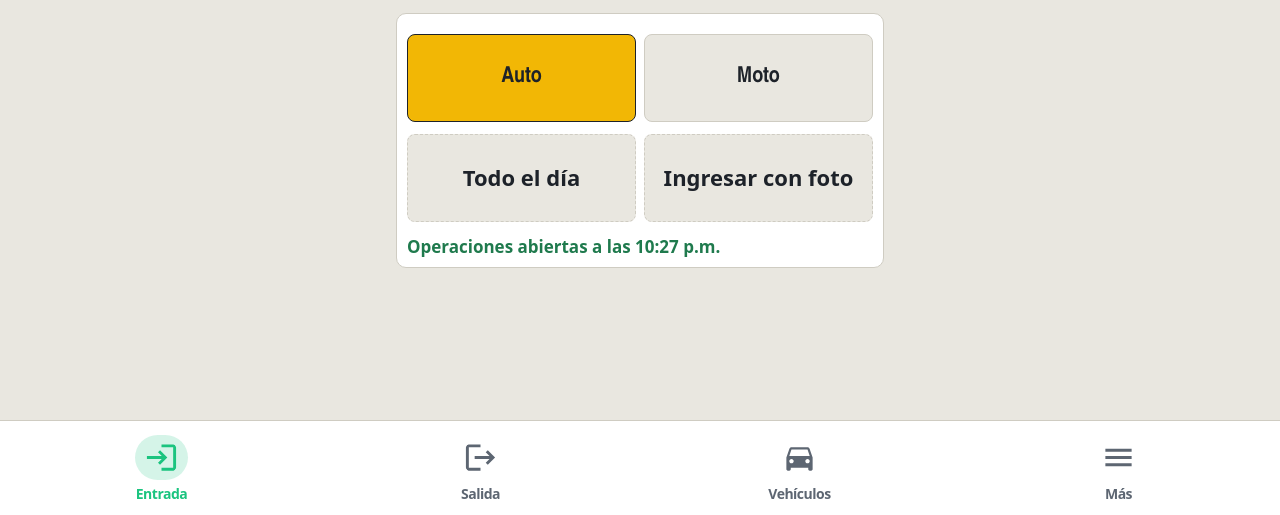
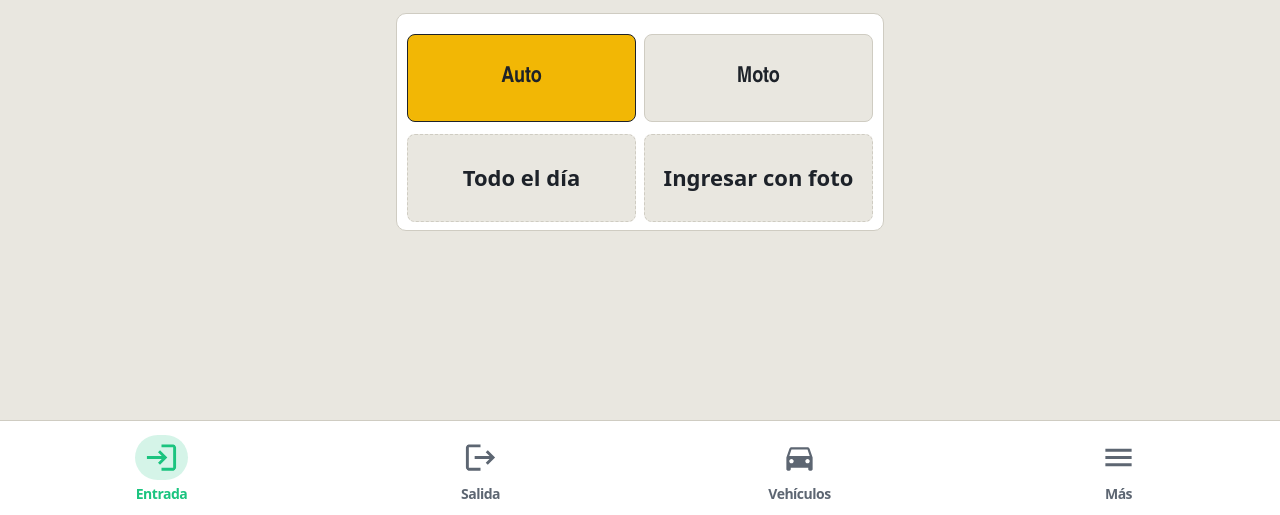
Before and after one commit to ArmandS01/pdpark-consulta, a plain HTML site: page index.html in a window 1280 px wide. Both pictures are taken after a click on the button "Abrir operaciones". Shown: the part 285-800 px from the top of the page. Drawn offline with nearby package versions, Linux system fonts and the light colour scheme.

Commit message:
Entrada: sin mensaje al abrir operaciones
Co-Authored-By: Claude Opus 5.5 <noreply@anthropic.com>
Claude-Session: https://claude.ai/code/session_01HFN1ZwDTRAGYJBPfNqkY6L

```diff
--- a/index.html
+++ b/index.html
@@ -2611,7 +2611,7 @@ body .mini,body .crow .mini,body .stat .mini,body .cpdf .mini{font-size:15px}
     if(opsIsOpen()){opsUI();return}
     if(cajList().length&&!cajActive){cajGate();return}
     cfg.ops={at:Date.now(),cn:cajActive?cajActive.name:''};saveCfg();opsUI();
-    var m=$('entMsg');m.className='msg ok';m.textContent='Operaciones abiertas a las '+new Date(cfg.ops.at).toLocaleTimeString('es-MX',{hour:'2-digit',minute:'2-digit'})+(/\.$/.test(new Date(cfg.ops.at).toLocaleTimeString('es-MX',{hour:'2-digit',minute:'2-digit'}))?'':'.');
+    var m=$('entMsg');m.className='msg';m.textContent='';
   };
   function opsRows(now,closing){
     if(!opsHas())return [];
```
